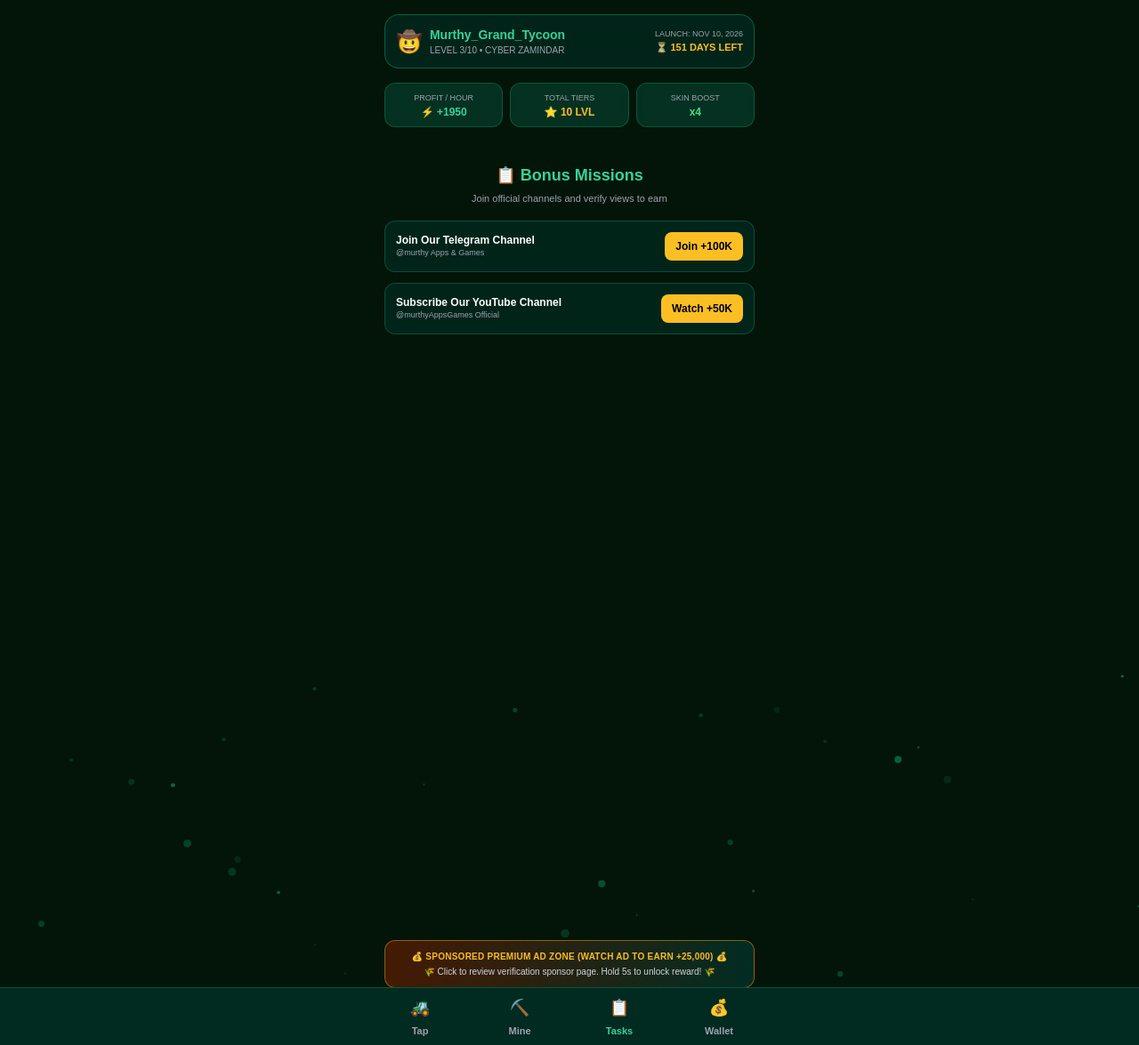
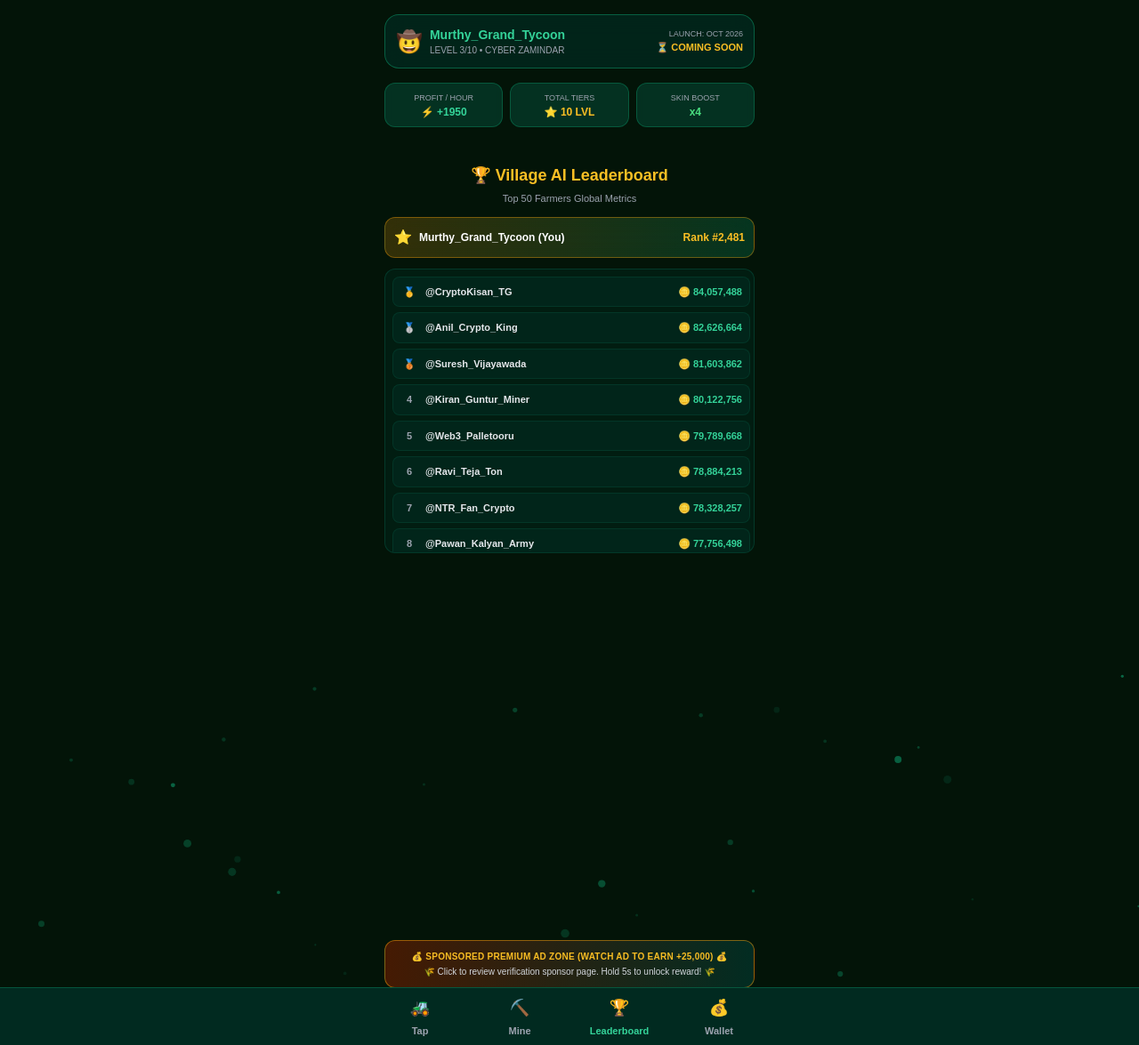
Before and after one commit to murthyAI/Village-Mining-AI, a Flask app: page / in a window 1280 px wide, after a click that opens the changed part. Shown: the whole page at 89% size. Run offline with Flask 3, Linux system fonts and the light colour scheme; data comes from the database, SQL or seed files in the repository; some libraries are stand-ins or nearby versions.

Commit message:
Update index.html

```diff
--- a/templates/index.html
+++ b/templates/index.html
@@ -3,7 +3,7 @@
 <head>
     <meta charset="UTF-8">
     <meta name="viewport" content="width=device-width, initial-scale=1.0">
-    <title>Village Mining AI - Master Launch Edition</title>
+    <title>Village Mining AI - Launch Edition</title>
     <script src="https://cdn.tailwindcss.com"></script>
     <script src="https://telegram.org/js/telegram-web-app.js"></script>
     <style>
@@ -21,7 +21,7 @@
         .box-shake { animation: shake 0.6s ease-in-out infinite alternate; }
         .burst-particle { position: absolute; pointer-events: none; border-radius: 50%; animation: explode 0.8s ease-out forwards; }
         @keyframes explode {
-            0 { transform: translate(0, 0) scale(1); opacity: 1; }
+            0% { transform: translate(0, 0) scale(1); opacity: 1; }
             100% { transform: translate(var(--mx), var(--my)) scale(0.2); opacity: 0; }
         }
     </style>
@@ -42,8 +42,8 @@
                     </div>
                 </div>
                 <div class="text-right">
-                    <p class="text-[9px] text-gray-400">LAUNCH: NOV 10, 2026</p>
-                    <p class="text-[11px] text-amber-400 font-bold">⏳ 151 DAYS LEFT</p>
+                    <p class="text-[9px] text-gray-400">LAUNCH: OCT 2026</p>
+                    <p class="text-[11px] text-amber-400 font-bold">⏳ COMING SOON</p>
                 </div>
             </div>
 
@@ -66,7 +66,6 @@
         <div class="flex-grow w-full max-w-md mx-auto px-4 overflow-y-auto mb-2 relative">
 
             <div id="tap-page" class="tab-content active text-center pt-1">
-
                 <div class="w-full bg-emerald-950/80 border border-emerald-500/40 p-2 rounded-xl mb-3 backdrop-blur-sm">
                     <p class="text-[10px] font-bold text-amber-400 mb-1 flex items-center justify-center gap-1">📅 DAILY STREAK SYSTEM (24H LOCK)</p>
                     <p id="streak-timer-text" class="text-[9px] text-gray-400 mb-1.5 font-semibold"></p>
@@ -112,7 +111,7 @@
                     </div>
 
                     <button onclick="copyReferralLink()" class="w-full max-w-xs bg-gradient-to-r from-purple-600 to-indigo-600 hover:from-purple-500 hover:to-indigo-500 text-white font-bold text-xs py-2.5 px-4 rounded-xl shadow-md border border-purple-400/40 flex items-center justify-center gap-2 active:scale-95 transition-all mt-1">
-                        <span>🔗</span><span>INVITE FRIENDS & EARN +50K</span>
+                        <span>🔗</span><span>COPY YOUR PERSONAL REFERRAL LINK</span>
                     </button>
                 </div>
             </div>
@@ -139,42 +138,33 @@
             </div>
 
             <div id="tasks-page" class="tab-content text-center pt-4 w-full">
-                <h3 class="text-lg font-bold text-emerald-400 mb-1">📋 Bonus Missions</h3>
-                <p class="text-[11px] text-gray-400 mb-4">Join official channels and verify views to earn</p>
-                <div class="space-y-3 text-left w-full">
-                    <div class="bg-emerald-950/70 border border-emerald-500/30 p-3 rounded-xl flex justify-between items-center backdrop-blur-sm">
-                        <div>
-                            <p class="text-xs font-semibold">Join Our Telegram Channel</p>
-                            <p class="text-[9px] text-gray-400">@murthy Apps & Games</p>
-                        </div>
-                        <button id="task1-btn" onclick="startRealTask('task1-btn', 'https://t.me/murthy_Apps_Games', 100000)" class="bg-amber-400 text-black font-black text-xs px-3 py-2 rounded-lg active:scale-95 transition-transform">Join +100K</button>
+                <h3 class="text-lg font-bold text-amber-400 mb-1">🏆 Village AI Leaderboard</h3>
+                <p class="text-[11px] text-gray-400 mb-3">Top 50 Farmers Global Metrics</p>
+
+                <div class="w-full bg-gradient-to-r from-amber-500/20 to-emerald-500/20 border border-amber-500/40 p-2.5 rounded-xl flex justify-between items-center mb-3 backdrop-blur-md">
+                    <div class="flex items-center gap-2">
+                        <span class="text-base">⭐</span>
+                        <span class="text-xs font-bold text-white">Murthy_Grand_Tycoon (You)</span>
                     </div>
-                    <div class="bg-emerald-950/70 border border-emerald-500/30 p-3 rounded-xl flex justify-between items-center backdrop-blur-sm">
-                        <div>
-                            <p class="text-xs font-semibold">Subscribe Our YouTube Channel</p>
-                            <p class="text-[9px] text-gray-400">@murthyAppsGames Official</p>
-                        </div>
-                        <button id="task2-btn" onclick="startRealTask('task2-btn', 'https://www.youtube.com/@murthyAppsGames', 50000)" class="bg-amber-400 text-black font-black text-xs px-3 py-2 rounded-lg active:scale-95 transition-transform">Watch +50K</button>
+                    <span class="text-xs font-black text-amber-400">Rank #2,481</span>
+                </div>
+
+                <div id="leaderboard-list" class="w-full space-y-1.5 max-h-[320px] overflow-y-auto pr-1 text-left bg-emerald-950/40 p-2 rounded-xl border border-emerald-900/60">
                     </div>
-                </div>
             </div>
 
-            <div id="wallet-page" class="tab-content text-center pt-4 w-full">
-                <span class="text-5xl block mb-2">💎</span>
-                <h3 class="text-lg font-bold text-emerald-400 mb-1">Web3 Airdrop Wallet</h3>
-                <p class="text-xs text-gray-400 max-w-xs mx-auto mb-4">Connect decentralized web3 wallet to lock your token distribution metrics.</p>
-
-                <button id="main-wallet-btn" onclick="openWalletOptions()" class="w-full bg-gradient-to-r from-emerald-500 to-green-500 text-black font-black py-3 rounded-xl shadow-lg active:scale-95 transition-transform">Connect Wallet</button>
-
-                <div id="wallet-providers" class="hidden mt-6 w-full space-y-2 bg-emerald-950/50 p-3 rounded-xl border border-emerald-800/40">
-                    <p class="text-[10px] text-emerald-400 font-bold tracking-wider mb-2">CHOOSE TON PROVIDER</p>
-                    <div onclick="mockConnect('Tonkeeper')" class="p-2.5 bg-emerald-900/60 rounded-lg border border-emerald-700/30 flex items-center justify-between cursor-pointer hover:bg-emerald-800">
-                        <div class="flex items-center gap-3"><span>💎</span><span id="label-Tonkeeper" class="text-xs font-bold">Tonkeeper Wallet</span></div>
-                        <span id="status-Tonkeeper" class="text-[10px] text-gray-400">Disconnected</span>
-                    </div>
-                    <div onclick="mockConnect('Telegram Wallet')" class="p-2.5 bg-emerald-900/60 rounded-lg border border-emerald-700/30 flex items-center justify-between cursor-pointer hover:bg-emerald-800">
-                        <div class="flex items-center gap-3"><span>✈️</span><span id="label-Telegram-Wallet" class="text-xs font-bold">Telegram Wallet</span></div>
-                        <span id="status-Telegram-Wallet" class="text-[10px] text-gray-400">Disconnected</span>
+            <div id="wallet-page" class="tab-content text-center pt-6 w-full">
+                <div class="w-16 h-16 bg-amber-500/10 border-2 border-amber-500 rounded-full flex items-center justify-center mx-auto mb-4 animate-bounce">
+                    <span class="text-3xl">💎</span>
+                </div>
+                <h3 class="text-xl font-black text-amber-400 mb-2">Web3 Wallet Integration</h3>
+                <div class="bg-amber-950/40 border border-amber-500/40 rounded-2xl p-4 max-w-sm mx-auto backdrop-blur-md">
+                    <p class="text-sm font-bold text-white mb-2">🚀 Phase 2 Smart Contract Launch</p>
+                    <p class="text-xs text-gray-300 leading-relaxed">
+                        TON Wallet Connection & On-Chain Airdrop Snapshot allocation rules are coming live in <span class="text-amber-400 font-black">October 2026</span>.
+                    </p>
+                    <div class="mt-4 pt-3 border-t border-amber-500/20 text-[10px] text-emerald-400 font-bold">
+                        🔒 KEEP MINING TO INCREASE YOUR ALLOCATION WEIGHT!
                     </div>
                 </div>
             </div>
@@ -197,7 +187,7 @@
                     <span class="text-lg">⛏️</span><span>Mine</span>
                 </button>
                 <button onclick="switchTab('tasks-page')" class="nav-tab flex flex-col items-center gap-1 hover:text-white">
-                    <span class="text-lg">📋</span><span>Tasks</span>
+                    <span class="text-lg">🏆</span><span>Leaderboard</span>
                 </button>
                 <button onclick="switchTab('wallet-page')" class="nav-tab flex flex-col items-center gap-1 hover:text-white">
                     <span class="text-lg">💰</span><span>Wallet</span>
@@ -250,41 +240,77 @@
         window.onload = function() {
             setupStreakUI();
             setInterval(checkStreakTimer, 1000);
-
-            // Restore wallet state if connected before
-            let savedWallet = localStorage.getItem('v_connected_wallet');
-            if (savedWallet) {
-                applyWalletConnectedUI(savedWallet);
-            }
+            generateLeaderboard();
             updateUI();
         };
 
         // 1. Tapping System
         document.getElementById('tap-btn').addEventListener('click', () => { if (energy > 0) { balance += 4; energy -= 1; updateUI(); } });
 
-        // 2. NEW DYNAMIC REFERRAL GENERATOR WITH REAL-TIME TG USER IDS
+        // 2. DYNAMIC UNIQUE REFERRAL GENERATOR FOR INDIVIDUAL USER SEPARATION
         function copyReferralLink() {
-            let telegramUserId = "Guest_" + Math.floor(100000 + Math.random() * 900000);
-
-            // Pull real live ID from Telegram Environment if available
-            if (window.Telegram && window.Telegram.WebApp && window.Telegram.WebApp.initDataUnsafe && window.Telegram.WebApp.initDataUnsafe.user) {
-                if (window.Telegram.WebApp.initDataUnsafe.user.id) {
-                    telegramUserId = window.Telegram.WebApp.initDataUnsafe.user.id;
+            let uniqueUserId = localStorage.getItem('v_miner_unique_id');
+            if (!uniqueUserId) {
+                // Fetch real live ID from Telegram if available, else build a secure random dynamic seed
+                if (window.Telegram && window.Telegram.WebApp && window.Telegram.WebApp.initDataUnsafe && window.Telegram.WebApp.initDataUnsafe.user && window.Telegram.WebApp.initDataUnsafe.user.id) {
+                    uniqueUserId = window.Telegram.WebApp.initDataUnsafe.user.id;
+                } else {
+                    uniqueUserId = Math.floor(10000000 + Math.random() * 89999999).toString();
                 }
+                localStorage.setItem('v_miner_unique_id', uniqueUserId);
             }
 
-            // Clean custom referral structure bound to your bot username
-            const uniqueInviteLink = `https://t.me/VillageMiningAIBot?start=ref_${telegramUserId}`;
+            const personalInviteLink = `https://t.me/VillageMiningAIBot?start=ref_${uniqueUserId}`;
 
-            navigator.clipboard.writeText(uniqueInviteLink).then(() => {
-                alert(`🔗 Unique Link Copied For You!\n\n${uniqueInviteLink}\n\nShare this link. When your friends join, you will automatically receive +50,000 Crop Coins!`);
+            navigator.clipboard.writeText(personalInviteLink).then(() => {
+                alert(`🔗 Personal Referral Link Copied!\n\n${personalInviteLink}\n\nForward this to your friends. When they join, your specific ID will track the bonus points!`);
             }).catch(err => {
-                // Fail-safe copy protocol
-                alert(`Your invite link is: ${uniqueInviteLink}`);
+                alert(`Your invite link is: ${personalInviteLink}`);
             });
         }
 
-        // 3. Streak Core
+        // 3. GENERATE DYNAMIC TOP 1 TO 50 LEADERBOARD MATRIX
+        function generateLeaderboard() {
+            const container = document.getElementById('leaderboard-list');
+            container.innerHTML = ""; // Clear
+
+            const premiumNames = [
+                "CryptoKisan_TG", "Anil_Crypto_King", "Suresh_Vijayawada", "Kiran_Guntur_Miner", "Web3_Palletooru",
+                "Ravi_Teja_Ton", "NTR_Fan_Crypto", "Pawan_Kalyan_Army", "Prabhas_Rebel_Web3", "Mahesh_Babu_Fans",
+                "Crypto_Chowdary", "Reddy_Gari_Tractor", "Naidu_Web3_Guru", "Smart_Farmer_Ram", "Village_Techie",
+                "Vizag_Beach_Miner", "Tirupati_Balaji_Coin", "Nellore_Chepala_Pulusu", "Kurnool_Kondareddy", "Warangal_Fort_AI",
+                "Nizamabad_Gold", "Khammam_Tractor_Rider", "Karimnagar_Diamond", "Cyber_Raju", "Telugu_Crypto_Guy",
+                "Airdrop_Hunter_99", "Tonkeeper_Sreenu", "Vasco_Da_Gama_TG", "Mining_Tigress", "Queen_Of_Village",
+                "Godavari_Prasadu", "Krishna_Delta_Farmer", "Rayalaseema_Seenu", "Uttarandhra_Bidda", "Hyderabad_Nawab_AI",
+                "Secunderabad_Miner", "Gachibowli_Tech_King", "HiTech_City_Zamindar", "Charminar_Chai_Coin", "Golconda_Fort_33",
+                "Siddipet_Srinivas", "Medak_Church_Web3", "Nalgonda_Farmer_Pro", "Mahbubnagar_Palamuru", "Adilabad_Forest_Miner",
+                "Amaravathi_Capital", "Vijayawada_Bullet_Rider", "Eluru_Smart_Grower", "Ongole_Gitta_Web3", "Kakinada_Kaja_Lover"
+            ];
+
+            let startingPoints = 84521000;
+
+            for (let i = 1; i <= 50; i++) {
+                startingPoints -= Math.floor(Math.random() * 1200000) + 300000;
+
+                let medal = "🔹";
+                if (i === 1) medal = "🥇";
+                if (i === 2) medal = "🥈";
+                if (i === 3) medal = "🥉";
+
+                const row = document.createElement('div');
+                row.className = "flex justify-between items-center p-2 rounded-lg bg-emerald-950/60 border border-emerald-900/40 text-[11px]";
+                row.innerHTML = `
+                    <div class="flex items-center gap-2">
+                        <span class="w-5 text-center font-bold text-gray-400">${medal === "🔹" ? i : medal}</span>
+                        <span class="font-semibold text-gray-200">@${premiumNames[i-1]}</span>
+                    </div>
+                    <span class="font-bold text-emerald-400">🪙 ${startingPoints.toLocaleString()}</span>
+                `;
+                container.appendChild(row);
+            }
+        }
+
+        // 4. Streak Core
         function setupStreakUI() {
             const now = Date.now();
             const timePassed = now - lastClaimTime;
@@ -360,7 +386,7 @@
             updateUI();
         }
 
-        // 4. Mystery Box Explosion Animation
+        // 5. Mystery Box Explosion Animation
         function triggerMysteryBurst(e) {
             if (mysteryBoxClaimed) { alert("Mystery Box already opened today! Come back tomorrow."); return; }
             const box = document.getElementById('mystery-box-graphic');
@@ -387,29 +413,13 @@
             alert("🎁 Mystery Box Burst! +100,000 Crop Coins Added.");
         }
 
-        // 5. Market Assets Engine
+        // 6. Market Assets Engine
         function buyUpgrade(cost, profitIncrease) {
             if (balance >= cost) {
                 balance -= cost; profitPerHour += profitIncrease;
                 document.getElementById('profit-hour').innerText = "⚡ +" + profitPerHour;
                 updateUI(); alert("Equipment upgraded successfully!");
             } else { alert("Insufficient crop balance!"); }
-        }
-
-        // 6. Mission Tasks Verification
-        function startRealTask(btnId, targetUrl, reward) {
-            let btn = document.getElementById(btnId);
-            if (btn.disabled) return;
-            window.open(targetUrl, '_blank');
-            btn.innerText = "Verifying (5s)...";
-            btn.className = "bg-amber-600 text-black font-bold text-[10px] px-2 py-2 rounded-lg cursor-wait animate-pulse";
-            btn.disabled = true;
-
-            setTimeout(() => {
-                balance += reward; btn.innerText = "✅ Claimed";
-                btn.className = "bg-gray-700 text-gray-500 text-xs px-3 py-2 rounded-lg cursor-not-allowed";
-                updateUI(); alert("Task verified successfully! Rewards credited.");
-            }, 5000);
         }
 
         // 7. Premium Sponsored Ad Module
@@ -446,50 +456,6 @@
             }, 1000);
         }
 
-        // 8. HIGH QUALITY PERSISTENT WALLET CONNECTION HANDLING
-        function openWalletOptions() {
-            document.getElementById('wallet-providers').classList.toggle('hidden');
-        }
-
-        function mockConnect(walletName) {
-            alert(`💎 Requesting Secure Protocol Handshake with ${walletName}...`);
-
-            // Save state to local storage to persist across reloads
-            localStorage.setItem('v_connected_wallet', walletName);
-
-            // Instantly apply UI modifications live on the screen
-            applyWalletConnectedUI(walletName);
-
-            // Hide the drawer smoothly
-            setTimeout(() => {
-                document.getElementById('wallet-providers').classList.add('hidden');
-            }, 600);
-        }
-
-        function applyWalletConnectedUI(walletName) {
-            // Generate a secure mock address sequence like true TON addresses
-            const mockAddress = "EQB" + Math.random().toString(36).substring(2, 6).toUpperCase() + "..." + Math.random().toString(36).substring(2, 5).toLowerCase() + "7x9";
-
-            // Update Main Wallet Button Text and Colors to show active persistent link
-            const mainBtn = document.getElementById('main-wallet-btn');
-            mainBtn.innerText = `✅ Connected: ${walletName} (${mockAddress})`;
-            mainBtn.className = "w-full bg-gradient-to-r from-blue-600 to-indigo-600 text-white font-black py-3 rounded-xl shadow-lg border border-blue-400/40 cursor-default";
-            mainBtn.onclick = null; // Lock button to prevent repetitive triggers
-
-            // Update specific list text fields inside the drawer element
-            if(walletName === 'Tonkeeper') {
-                document.getElementById('status-Tonkeeper').innerText = "Active Link";
-                document.getElementById('status-Tonkeeper').className = "text-[10px] text-green-400 font-bold";
-                document.getElementById('status-Telegram-Wallet').innerText = "Disconnected";
-                document.getElementById('status-Telegram-Wallet').className = "text-[10px] text-gray-500";
-            } else {
-                document.getElementById('status-Telegram-Wallet').innerText = "Active Link";
-                document.getElementById('status-Telegram-Wallet').className = "text-[10px] text-green-400 font-bold";
-                document.getElementById('status-Tonkeeper').innerText = "Disconnected";
-                document.getElementById('status-Tonkeeper').className = "text-[10px] text-gray-500";
-            }
-        }
-
         function updateUI() {
             document.getElementById('coin-balance').innerText = balance.toLocaleString();
             document.getElementById('energy-counter').innerText = energy + " / 500";
```
